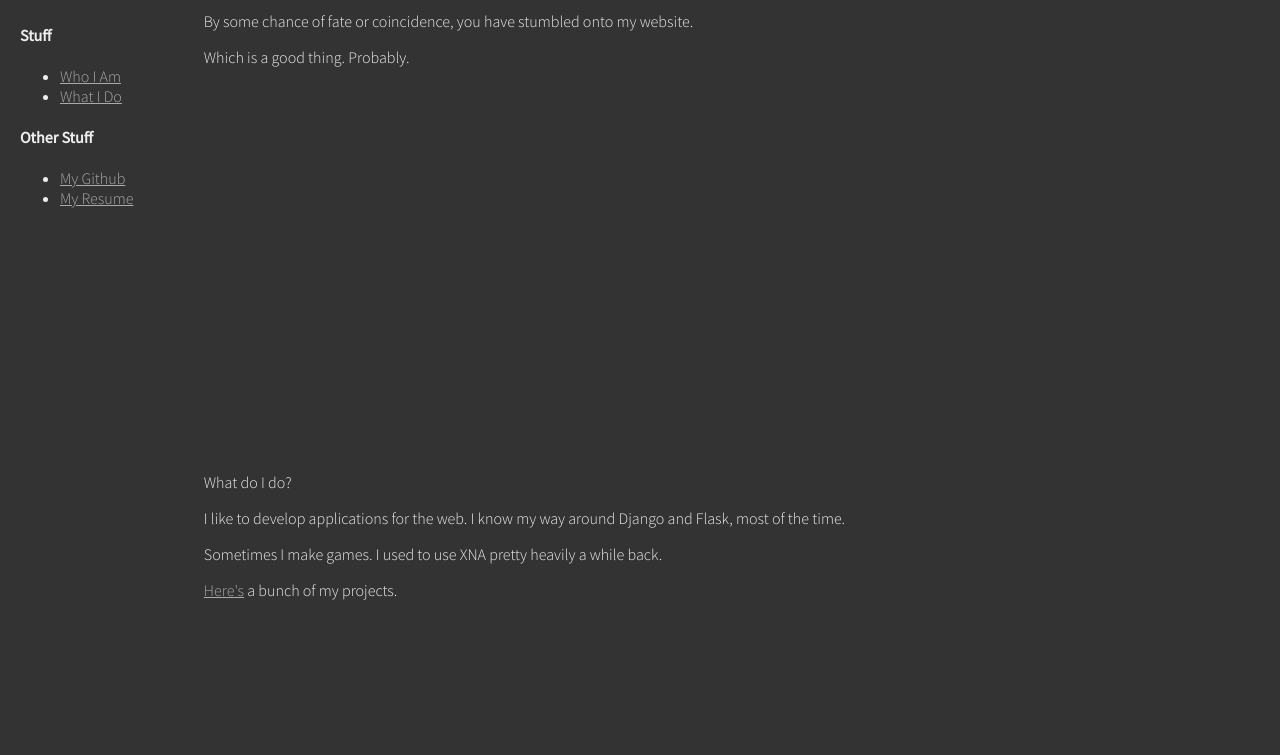
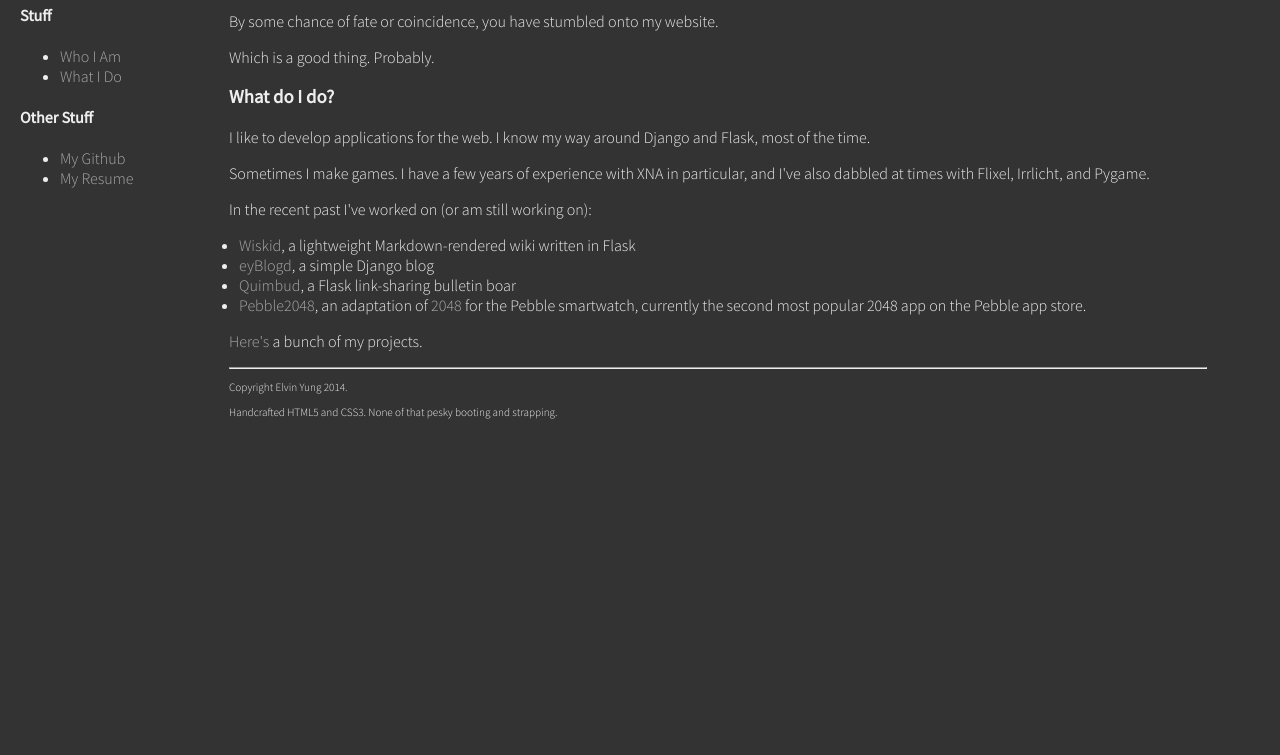
Before and after one commit to lvn/elvinyung.com, a plain HTML site: page index.html in a window 1280 px wide. Shown: the part 165-920 px from the top of the page. After the commit the page ends 821 px from the top, so only its background shows below. Drawn offline with Linux system fonts and the light colour scheme.

Commit message:
added projects, edited selection style

```diff
--- a/css/style.css
+++ b/css/style.css
@@ -5,14 +5,16 @@
 @import url(http://fonts.googleapis.com/css?family=Source+Sans+Pro:300,400);
 
 /* layout */
-div.left_bar { float: left; width: 13%; height: 100%;
-	margin-right: 20px; margin-left: 10px;  }
-div.main { width: 80%; margin-left: 20px; }
-div.slide { min-height: 600px; }
-
 html { height: 100%; }
 body { height: 100%; background-color: #333; margin: 10px;
 	color: #eee; font-family: 'Source Sans Pro', sans-serif; font-weight: 300; }
+::selection { color: #333; background-color: #eee; }
+
+div.left_bar { float: left; width: 15%; height: 100%;
+	margin-right: 20px; margin-left: 10px;  }
+div.main { width: 80%; margin-left: 15%; }
+div.slide { margin: 10px 0px 10px 0px; }
+
 
 h2.top { margin-top: 0px; }
 
@@ -20,6 +22,6 @@ p.tiny { font-size: 0.7em; }
 p.strikethrough { text-decoration: line-through; }
 
 /* links */
-a { color: #aaa; }
-a:hover { color: #eee; text-shadow: 0 0 0.2em #fff; }
+a { color: #aaa; text-decoration: none; }
+a:hover { color: #eee; text-shadow: 0 0 0.2em #fff; text-decoration: underline; }
 a:visited { color: #999; ];
--- a/index.html
+++ b/index.html
@@ -37,9 +37,17 @@
 		</div>
 
 		<div class="slide" id="slide2">
-			<p>What do I do?</p>
+			<h3>What do I do?</h3>
 			<p>I like to develop applications for the web. I know my way around Django and Flask, most of the time.</p>
-			<p>Sometimes I make games. I used to use XNA pretty heavily a while back.</p>
+			<p>Sometimes I make games. I have a few years of experience with XNA in particular, and I've also dabbled at times with Flixel, Irrlicht, and Pygame.</p>
+			<p>In the recent past I've worked on (or am still working on): </p>
+			<ul>
+				<li><a href="https://github.com/elvinyung/wiski">Wiskid</a>, a lightweight Markdown-rendered wiki written in Flask</li>
+				<li><a href="https://github.com/elvinyung/eyBlog">eyBlogd</a>, a simple Django blog</li>
+				<li><a href="https://github.com/elvinyung/florum">Quimbud</a>, a Flask link-sharing bulletin boar</li>
+				<li><a href="https://github.com/elvinyung/Pebble2048">Pebble2048</a>, an adaptation of <a href="http://gabrielecirulli.github.io/2048/">2048</a> for the Pebble smartwatch, currently the second most popular 2048 app on the Pebble app store.</li>
+			</ul>
+
 			<p><a href="http://github.com/elvinyung">Here's</a> a bunch of my projects.</p>
 		</div>
 
```
Also changed, not shown: readme.md, 1 other file.
